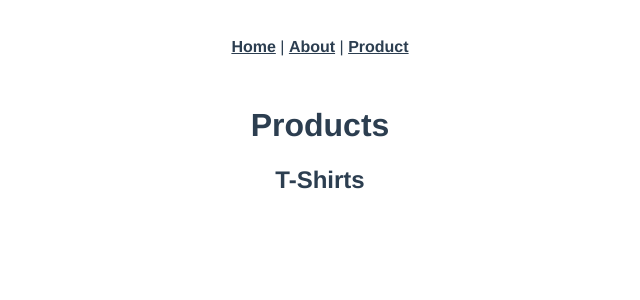
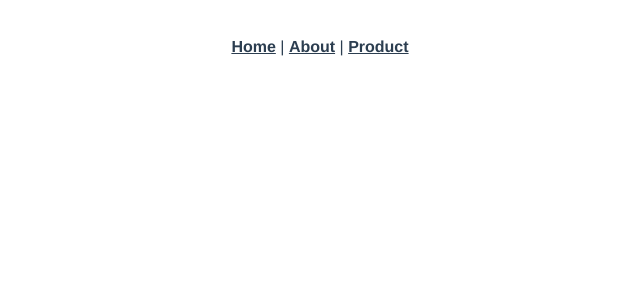
Before and after one commit to oomusou/vue-dynamic-route-matching, a Vue app: page /products/1 in a window 1280 px wide. Shown: the top 300 px of the page, without its empty margins (320-960 px from the left). Built offline with nearby package versions, Linux system fonts and the light colour scheme.

Commit message:
Query string

```diff
--- a/src/App.vue
+++ b/src/App.vue
@@ -3,27 +3,11 @@
     <div id="nav">
       <router-link to="/">Home</router-link> |
       <router-link to="/about">About</router-link> |
-      <a href="#" @click="onProductClick">Product</a>
+      <router-link to="/products?id=2">Product</router-link>
     </div>
     <router-view/>
   </div>
 </template>
-
-<script>
-import router from './router';
-
-let onProductClick = () => router.push({ path: 'products/1' });
-
-export default {
-  name: 'app',
-  methods: {
-    onProductClick,
-  }
-}
-
-
-</script>
-
 
 <style>
 #app {
--- a/src/router.js
+++ b/src/router.js
@@ -19,10 +19,9 @@ export default new Router({
       component: () => import(/* webpackChunkName: "about" */ './views/About.vue')
     },
     {
-      path: '/products/:id',
+      path: '/products',
       name: 'products',
       component: () => import(/* webpackChunkName: "products" */ './views/Products.vue')
-
     }
   ]
 });
--- a/src/views/Products.vue
+++ b/src/views/Products.vue
@@ -13,7 +13,7 @@ let products = {
 };
 
 let product = function() {
-  return products[this.$route.params.id] || 'N/A';
+  return products[this.$route.query.id] || 'N/A';
 };
 
 export default {
```
